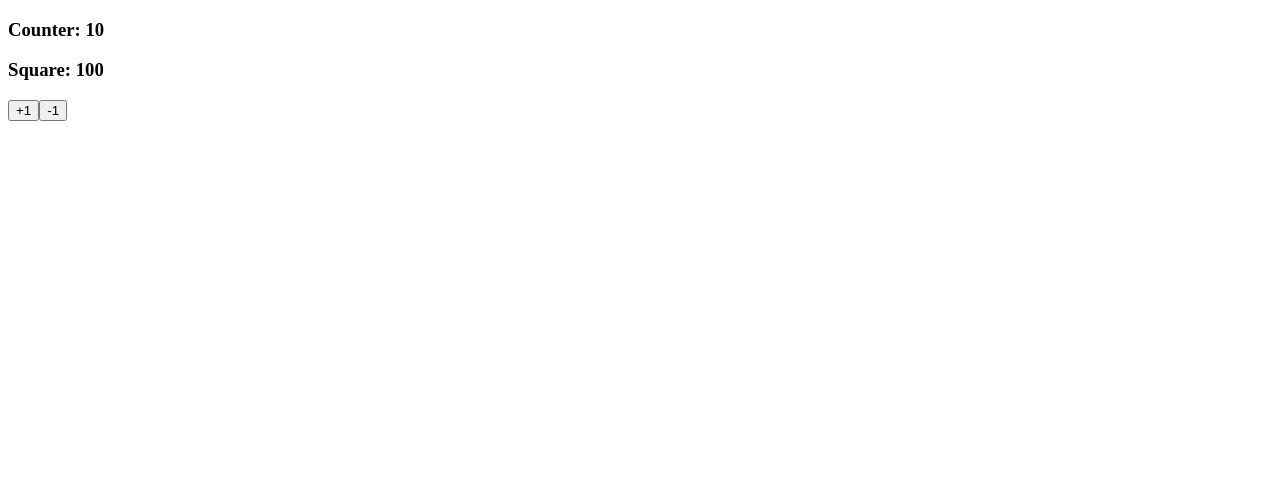
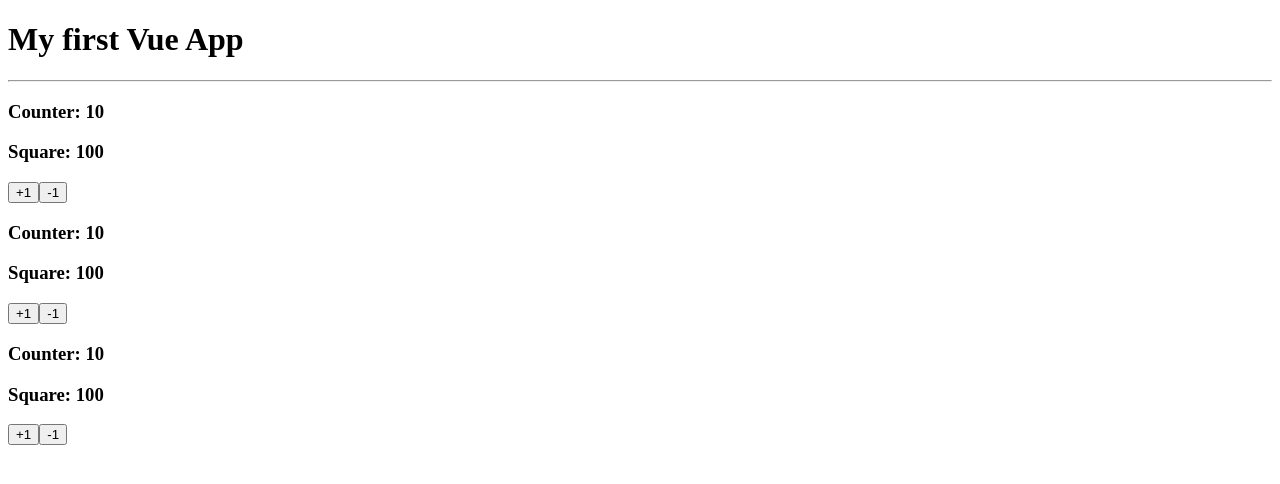
Before and after one commit to Curso-Vue-2024/indecision-app, a Vue app: page / in a window 1280 px wide. Shown: the top 484 px of the page. Built offline with nearby package versions, Linux system fonts and the light colour scheme.

Commit message:
First component

```diff
--- a/src/App.vue
+++ b/src/App.vue
@@ -1,19 +1,13 @@
 // This is a SFC or Single Side Component
 
 <template>
-  <section>
-    <h3>Counter: {{ counter }}</h3>
-    <h3>Square: {{ squareCounter }}</h3>
-
-    <div>
-      <button @click="counter++">+1</button>
-      <button @click="counter--">-1</button>
-    </div>
-  </section>
+  <h1>My first Vue App</h1>
+  <hr />
+  <MyCounter />
+  <MyCounter />
+  <MyCounter />
 </template>
 
 <script lang="ts" setup>
-import { computed, ref } from 'vue';
-const counter = ref(10);
-const squareCounter = computed(() => counter.value * counter.value);
+import MyCounter from './components/MyCounter.vue';
 </script>
--- /dev/null
+++ b/src/components/MyCounter.vue
@@ -0,0 +1,17 @@
+<template>
+  <section>
+    <h3>Counter: {{ counter }}</h3>
+    <h3>Square: {{ squareCounter }}</h3>
+
+    <div>
+      <button @click="counter++">+1</button>
+      <button @click="counter--">-1</button>
+    </div>
+  </section>
+</template>
+
+<script lang="ts" setup>
+import { computed, ref } from 'vue';
+const counter = ref(10);
+const squareCounter = computed(() => counter.value * counter.value);
+</script>
```
